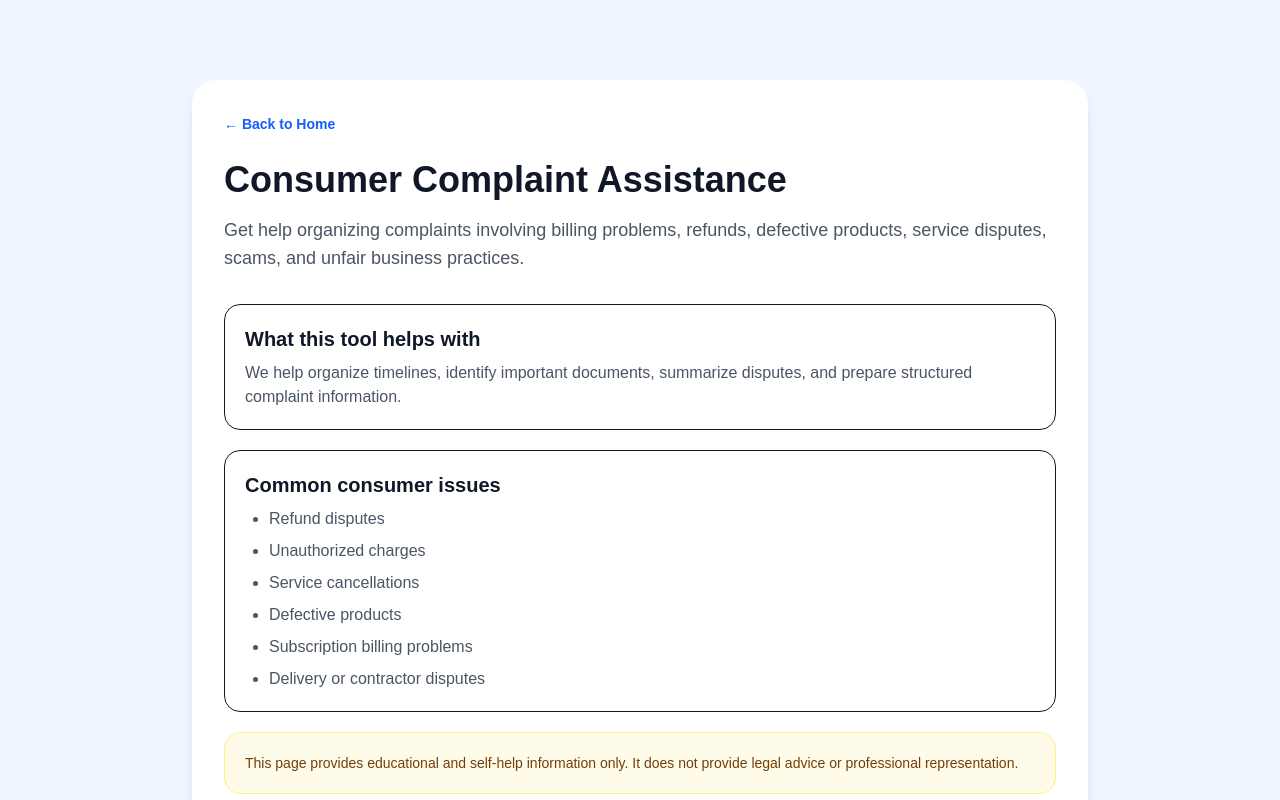
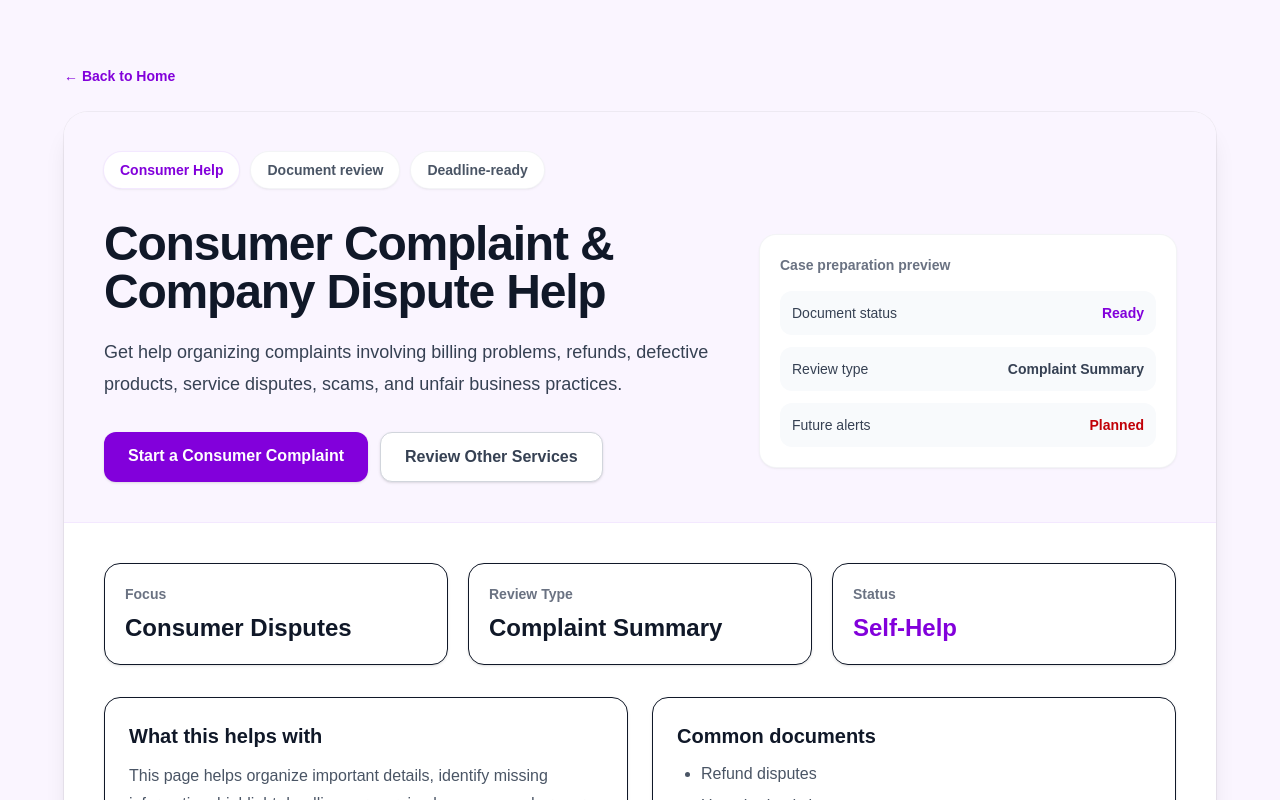
Before and after one commit to betterwork7777/csds-site, a Next.js app: page /consumer in a window 1280 px wide. Shown: the top 800 px of the page. Built offline with nearby package versions, Linux system fonts and the light colour scheme.

Commit message:
Replace content with ServicePage component

```diff
--- a/src/app/consumer/page.tsx
+++ b/src/app/consumer/page.tsx
@@ -1,58 +1,29 @@
+import ServicePage from "../components/ServicePage";
+
 export default function ConsumerPage() {
   return (
-    <main className="min-h-screen bg-blue-50 px-6 py-20 text-gray-900">
-      <div className="mx-auto max-w-4xl rounded-3xl bg-white p-8 shadow-lg">
-        <a href="/" className="text-sm font-semibold text-blue-600">
-          ← Back to Home
-        </a>
-
-        <h1 className="mt-6 text-4xl font-bold">
-          Consumer Complaint Assistance
-        </h1>
-
-        <p className="mt-4 text-lg text-gray-600">
-          Get help organizing complaints involving billing problems, refunds,
-          defective products, service disputes, scams, and unfair business practices.
-        </p>
-
-        <div className="mt-8 space-y-5">
-          <div className="rounded-2xl border p-5">
-            <h2 className="text-xl font-bold">What this tool helps with</h2>
-
-            <p className="mt-2 text-gray-600">
-              We help organize timelines, identify important documents,
-              summarize disputes, and prepare structured complaint information.
-            </p>
-          </div>
-
-          <div className="rounded-2xl border p-5">
-            <h2 className="text-xl font-bold">
-              Common consumer issues
-            </h2>
-
-            <ul className="mt-2 list-disc space-y-2 pl-6 text-gray-600">
-              <li>Refund disputes</li>
-              <li>Unauthorized charges</li>
-              <li>Service cancellations</li>
-              <li>Defective products</li>
-              <li>Subscription billing problems</li>
-              <li>Delivery or contractor disputes</li>
-            </ul>
-          </div>
-
-          <div className="rounded-2xl border border-yellow-200 bg-yellow-50 p-5 text-sm text-yellow-900">
-            This page provides educational and self-help information only.
-            It does not provide legal advice or professional representation.
-          </div>
-        </div>
-
-        <a
-          href="/#upload"
-          className="mt-8 inline-block rounded-xl bg-blue-600 px-6 py-3 font-semibold text-white hover:bg-blue-700"
-        >
-          Start a Consumer Complaint
-        </a>
-      </div>
-    </main>
+    <ServicePage
+      color="purple"
+      label="Consumer Help"
+      title="Consumer Complaint & Company Dispute Help"
+      description="Get help organizing complaints involving billing problems, refunds, defective products, service disputes, scams, and unfair business practices."
+      focus="Consumer Disputes"
+      reviewType="Complaint Summary"
+      documents={[
+        "Refund disputes",
+        "Unauthorized charges",
+        "Service cancellations",
+        "Defective products",
+        "Subscription billing problems",
+        "Delivery or contractor disputes",
+      ]}
+      steps={[
+        "Upload or describe the company dispute or complaint.",
+        "We identify the company name, issue, dates, amount involved, and response history.",
+        "You receive a plain-English summary and possible self-help complaint options.",
+      ]}
+      disclaimer="This page provides educational and self-help information only. It does not provide legal advice, consumer protection representation, or professional representation."
+      uploadText="Start a Consumer Complaint"
+    />
   );
 }
```
